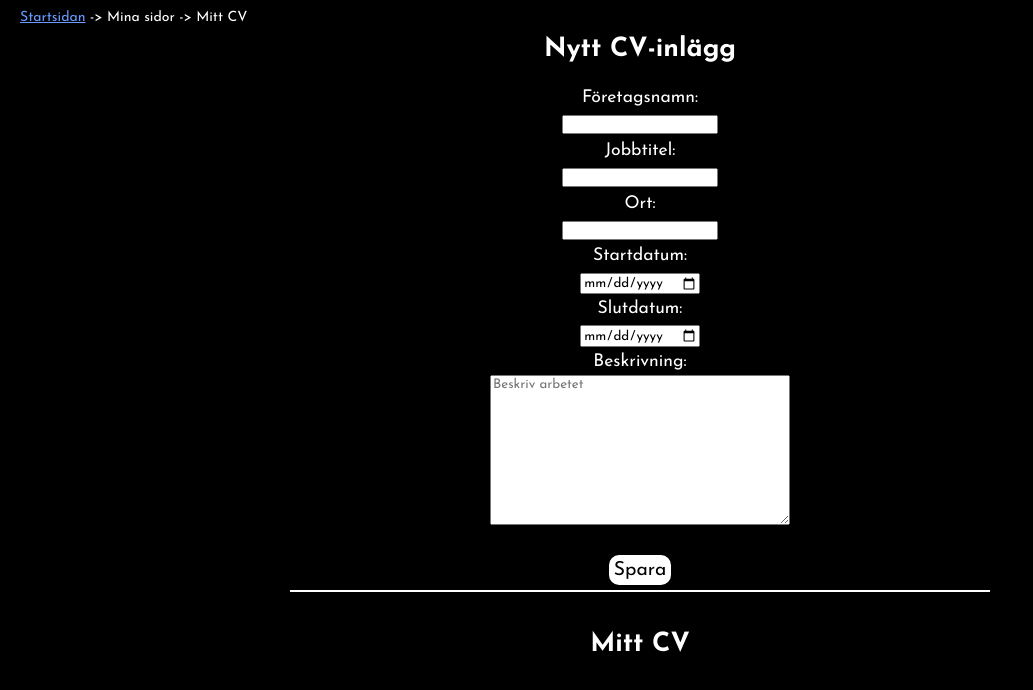
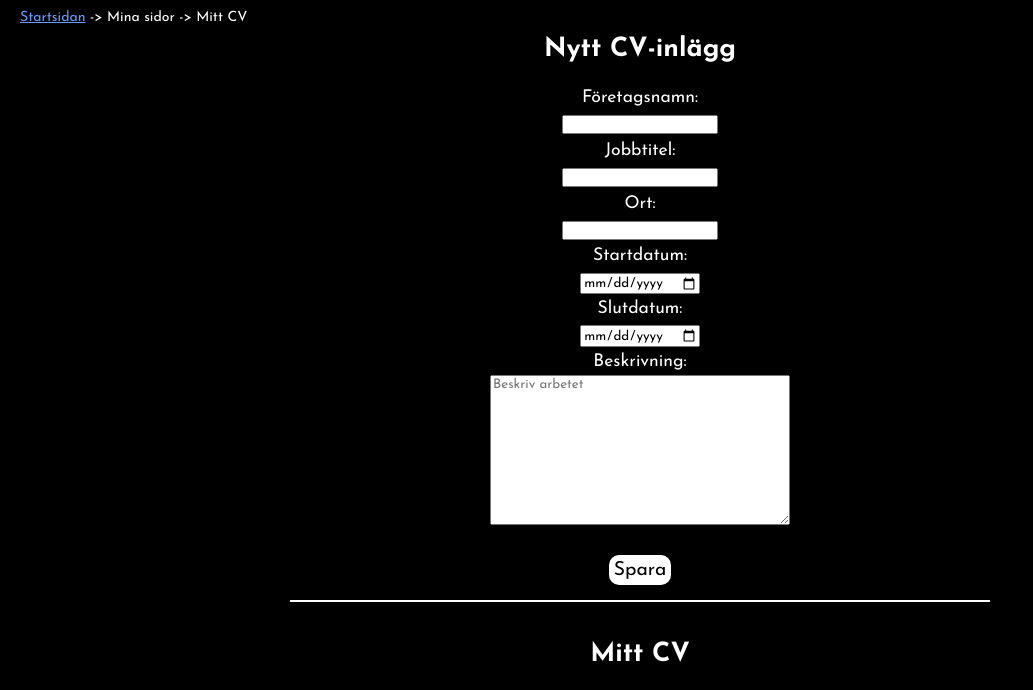
Before and after one commit to MarkusVickman/dt207g-moment4-frontend, a website built with Parcel: page src/cv.html in a window 1280 px wide. Shown: the part 128-818 px from the top of the page, without its empty margins (0-1033 px from the left). Built offline with nearby package versions, Linux system fonts and the light colour scheme.

Commit message:
margin top för cv-div

```diff
--- a/src/css/main.css
+++ b/src/css/main.css
@@ -184,6 +184,10 @@ form {
     margin-right: auto;
 }
 
+#margin-cv {
+    margin-top: 30px;
+}
+
 /*styling av div till cv-inläggen*/
 .cv-post {
     background-color: rgb(145, 123, 68);
--- a/src/cv.html
+++ b/src/cv.html
@@ -65,13 +65,15 @@
             <br>
             <button id="submit" type="submit">Spara</button>
         </form>
-        <!--Linje för stil-->
-        <div class="line"></div>
+
         <!--Meddelande för när formuläret oven fyllts i-->
         <p id="alert"></p>
         <p id="alert2"></p>
         <!--För att skriva ut cv som är aktiva-->
-        <article>
+
+        <article id="margin-cv">
+            <!--Linje för stil-->
+            <div class="line"></div>
             <h2>Mitt CV</h2>
             <div id="cv-div"></div>
         </article>
```
